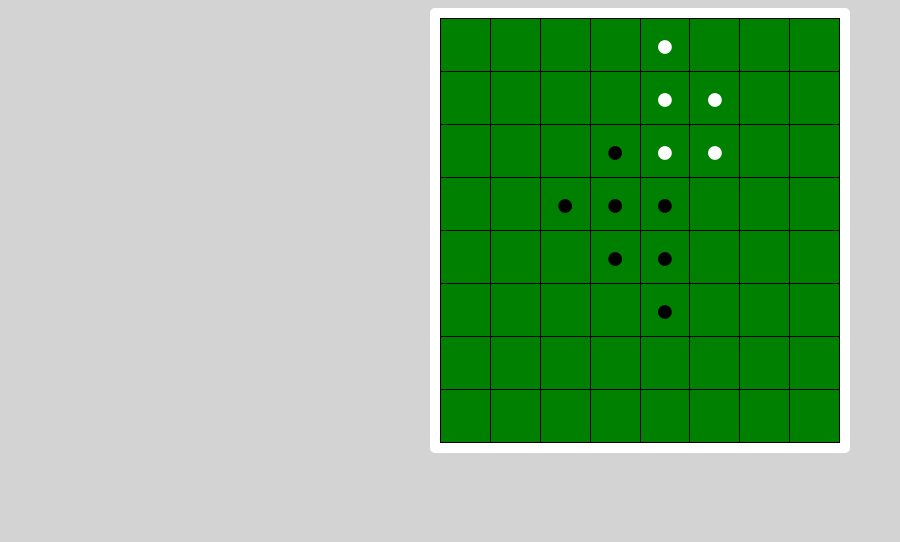
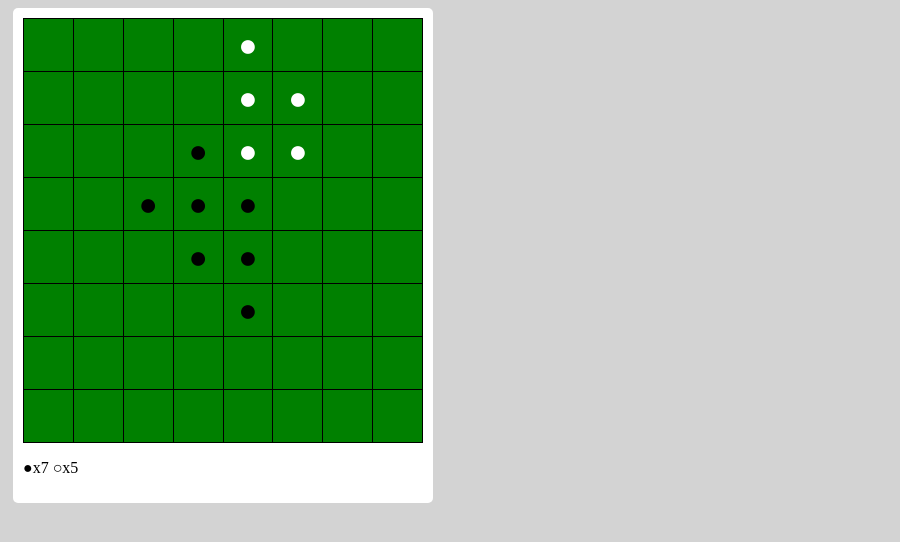
Before and after one commit to aukdata/AutoReversi, a plain HTML site: page index.html in a window 1280 px wide. Shown: the whole page, without its empty margins (0-900 px from the left). Drawn offline with Linux system fonts and the light colour scheme.

Commit message:
Add disk counter

```diff
--- a/index.html
+++ b/index.html
@@ -20,10 +20,13 @@
 </head>
 
 <body>
+	<div id="contents">
 
-	<div class="module" id="contents">
-		<table id="board"></table>
+		<div class="module" id="board_module">
+			<table id="board"></table>
+			<p id="counter">●x0 ○x0</p>
+		</div>
+
 	</div>
-
 </body>
 </html>
--- a/js/board.js
+++ b/js/board.js
@@ -33,13 +33,15 @@ class Board {
 				}
 				table.appendChild(tr);
 			}
-			$("#contents").css("width", "" + (50 * SIZE) + "px");
+			$("#board_module").css("width", "" + (50 * SIZE) + "px");
 
 			board.update();
 		});
 }
 
 	update() {
+		let counter = [0, 0, 0];
+
 		for(let x = 0 ; x < SIZE ; ++x) {
 			for(let y = 0 ; y < SIZE ; ++y) {
 				const id = "#square_" + y + "_" + x;
@@ -52,8 +54,12 @@ class Board {
 				}else{
 					$(id).css("color", "green");
 				}
+
+				++counter[this.get(x, y) + 1];
 			}
 		}
+
+		$("#counter").text("●x" + counter[DISK_BLACK + 1] + "	○x" + counter[DISK_WHITE + 1]);
 	}
 
 	set(x, y, state) {
@@ -141,6 +147,18 @@ class Board {
 	canPlace(x, y, state) {
 		return this.getMaxObtainableCount(x, y, state) > 0;
 	}
+
+	getNumber(state) {
+		let counter = 0;
+
+		for(let x = 0 ; x < SIZE ; ++x) {
+			for(let y = 0 ; y < SIZE ; ++y) {
+				++counter;
+			}
+		}
+
+		return counter;
+	}
 }
 
 let board = new Board();
--- a/style.css
+++ b/style.css
@@ -8,11 +8,14 @@ body {
 }
 
 div.module {
-	margin: 0 auto;
-
 	background-color: white;
+	margin: 5px;
 	padding: 10px;
 	border-radius: 5px;
+}
+
+#contents {
+	margin: 0 auto;
 }
 
 #caption {
```
